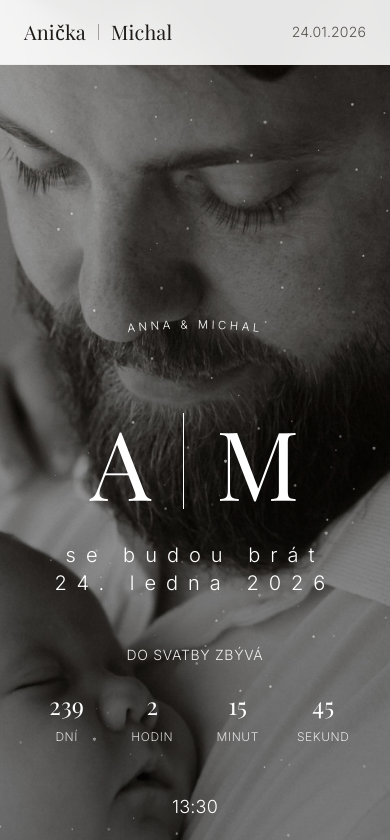
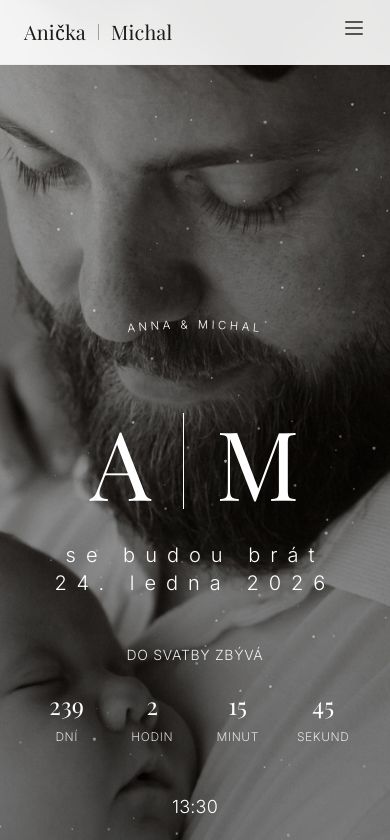
Before and after one commit to SpdVpr/svatebni-web, a Next.js app: page / in a window 390 px wide. Shown: the top 840 px of the page. Built offline with nearby package versions, Linux system fonts and the light colour scheme; a web font is replaced by a local one.

Commit message:
Úpravy UX: přesunutí sekce s dětmi, změna Anna na Anička ve footeru, přidání mobilního hamburger menu

```diff
--- a/src/app/page.tsx
+++ b/src/app/page.tsx
@@ -115,6 +115,8 @@
 
 // Navigační menu
 const NavigationMenu = () => {
+  const [isMobileMenuOpen, setIsMobileMenuOpen] = useState(false);
+
   const menuItems = [
     { href: '#uvod', label: 'Úvod' },
     { href: '#snoubenci', label:'Snoubenci' },
@@ -150,11 +152,50 @@
             ))}
           </div>
 
-          {/* Datum */}
-          <div className="text-sm font-light text-stone-600">
+          {/* Mobile menu button */}
+          <div className="md:hidden">
+            <button
+              onClick={() => setIsMobileMenuOpen(!isMobileMenuOpen)}
+              className="text-stone-600 hover:text-stone-900 transition-colors"
+            >
+              <svg className="w-6 h-6" fill="none" stroke="currentColor" viewBox="0 0 24 24">
+                {isMobileMenuOpen ? (
+                  <path strokeLinecap="round" strokeLinejoin="round" strokeWidth={2} d="M6 18L18 6M6 6l12 12" />
+                ) : (
+                  <path strokeLinecap="round" strokeLinejoin="round" strokeWidth={2} d="M4 6h16M4 12h16M4 18h16" />
+                )}
+              </svg>
+            </button>
+          </div>
+
+          {/* Datum - pouze na desktopu */}
+          <div className="hidden md:block text-sm font-light text-stone-600">
             24.01.2026
           </div>
         </div>
+
+        {/* Mobile menu */}
+        {isMobileMenuOpen && (
+          <div className="md:hidden bg-white border-t border-stone-200">
+            <div className="px-6 py-4 space-y-4">
+              {menuItems.map((item) => (
+                <a
+                  key={item.href}
+                  href={item.href}
+                  onClick={() => setIsMobileMenuOpen(false)}
+                  className="block text-base font-light text-stone-600 hover:text-stone-900 transition-colors py-2"
+                >
+                  {item.label}
+                </a>
+              ))}
+              <div className="pt-4 border-t border-stone-200">
+                <div className="text-sm font-light text-stone-600">
+                  24.01.2026
+                </div>
+              </div>
+            </div>
+          </div>
+        )}
       </div>
     </nav>
   );
@@ -1274,33 +1315,6 @@
                   </div>
                 </div>
 
-                {/* Děti */}
-                <div>
-                  <label className="block text-sm font-medium text-stone-700 mb-4">
-                    Bereme s sebou děti
-                  </label>
-                  <div className="space-y-3">
-                    <label className="flex items-center">
-                      <input
-                        type="radio"
-                        name="children"
-                        value="yes"
-                        className="w-4 h-4 text-stone-600 border-stone-300 focus:ring-stone-400"
-                      />
-                      <span className="ml-3 text-stone-700">Ano</span>
-                    </label>
-                    <label className="flex items-center">
-                      <input
-                        type="radio"
-                        name="children"
-                        value="no"
-                        className="w-4 h-4 text-stone-600 border-stone-300 focus:ring-stone-400"
-                      />
-                      <span className="ml-3 text-stone-700">Ne</span>
-                    </label>
-                  </div>
-                </div>
-
                 {/* Účast */}
                 <div>
                   <label className="block text-sm font-medium text-stone-700 mb-4">
@@ -1355,7 +1369,32 @@
                   </div>
                 </div>
 
-
+                {/* Děti */}
+                <div>
+                  <label className="block text-sm font-medium text-stone-700 mb-4">
+                    Bereme s sebou děti
+                  </label>
+                  <div className="space-y-3">
+                    <label className="flex items-center">
+                      <input
+                        type="radio"
+                        name="children"
+                        value="yes"
+                        className="w-4 h-4 text-stone-600 border-stone-300 focus:ring-stone-400"
+                      />
+                      <span className="ml-3 text-stone-700">Ano</span>
+                    </label>
+                    <label className="flex items-center">
+                      <input
+                        type="radio"
+                        name="children"
+                        value="no"
+                        className="w-4 h-4 text-stone-600 border-stone-300 focus:ring-stone-400"
+                      />
+                      <span className="ml-3 text-stone-700">Ne</span>
+                    </label>
+                  </div>
+                </div>
 
                 {/* Ubytování */}
                 <div>
@@ -1429,7 +1468,7 @@
       <footer className="bg-stone-900 text-white py-12">
         <div className="max-w-6xl mx-auto px-6 text-center">
           <div className="flex items-center justify-center gap-3 mb-6">
-            <span className="text-2xl font-serif font-light">Anna</span>
+            <span className="text-2xl font-serif font-light">Anička</span>
             <div className="w-px h-6 bg-white/40"></div>
             <span className="text-2xl font-serif font-light">Michal</span>
           </div>
```
